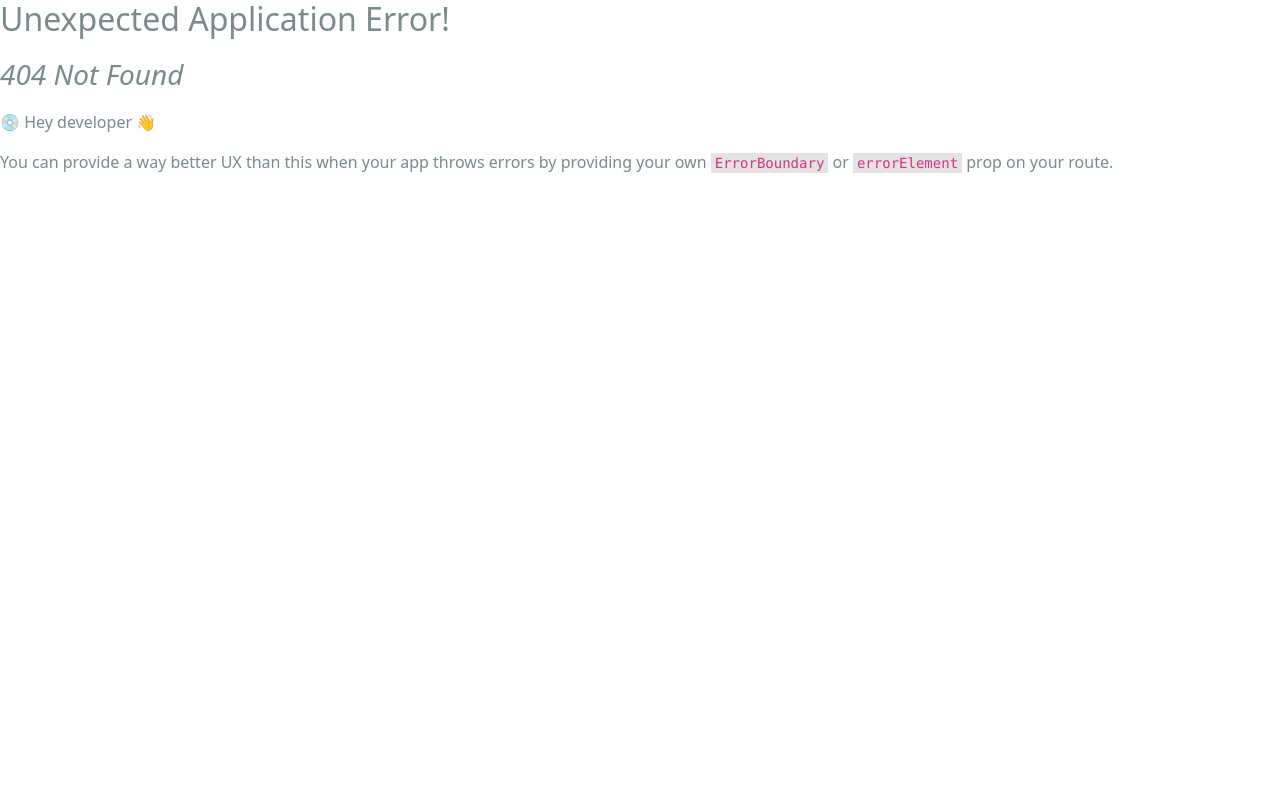
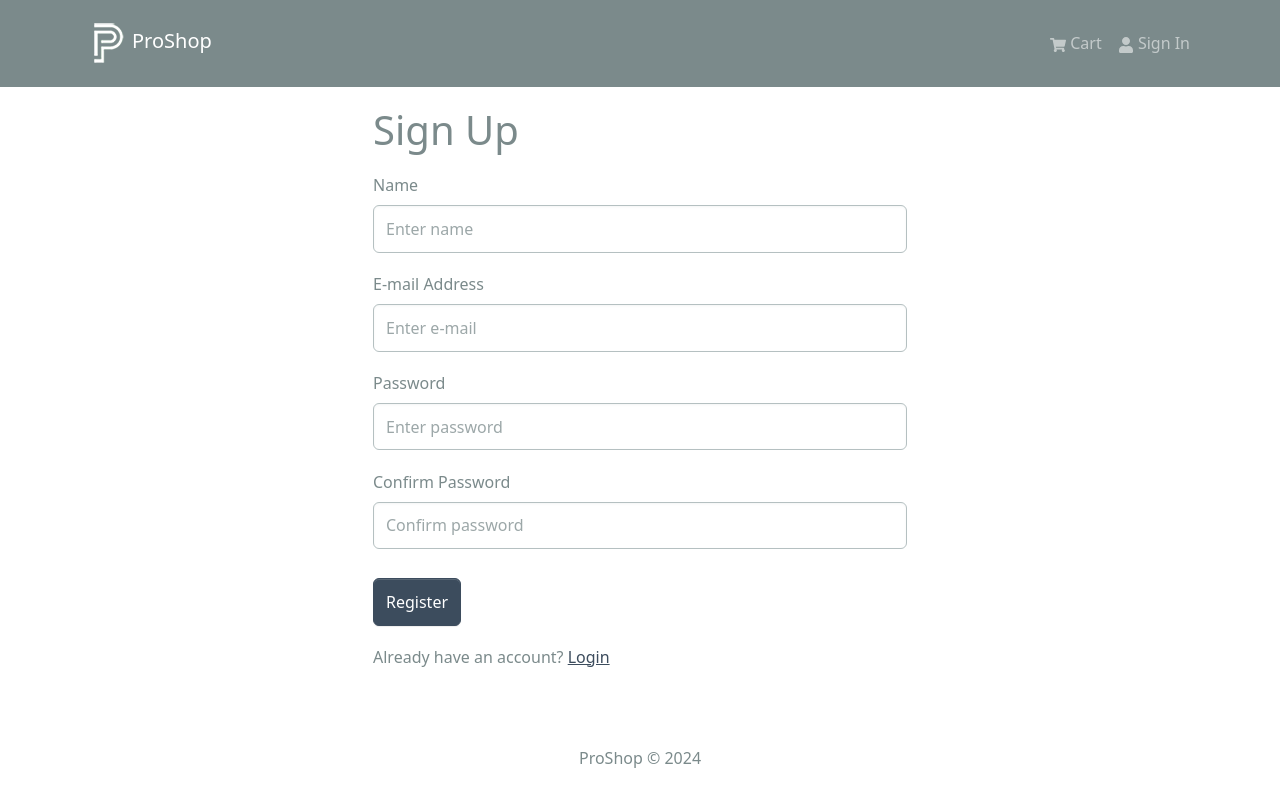
Before and after one commit to LarryDiego/ecommerce-proshop-v2, a React (Create React App) app in the folder frontend/: page /register in a window 1280 px wide. Before the commit this address had no page. Shown: the top 802 px of the page. Built offline with nearby package versions, Linux system fonts and the light colour scheme.

Commit message:
Frontend Authentication

```diff
--- a/frontend/package.json
+++ b/frontend/package.json
@@ -18,6 +18,7 @@
     "react-router-bootstrap": "^0.26.2",
     "react-router-dom": "^6.22.1",
     "react-scripts": "5.0.1",
+    "react-toastify": "^10.0.4",
     "web-vitals": "^2.1.4"
   },
   "scripts": {
--- a/frontend/src/App.js
+++ b/frontend/src/App.js
@@ -1,5 +1,7 @@
 import { Container } from 'react-bootstrap';
 import { Outlet } from 'react-router-dom';
+import {ToastContainer} from 'react-toastify'
+import 'react-toastify/dist/ReactToastify.css'
 import Header from './components/Header';
 import Footer from './components/Footer';
 
@@ -13,6 +15,7 @@ const App = () => {
         </Container>
       </main>
       <Footer />
+      <ToastContainer />
     </>
   );
 };
--- /dev/null
+++ b/frontend/src/components/FormContainer.jsx
@@ -0,0 +1,15 @@
+import {Container, Row, Col} from 'react-bootstrap'
+
+const FormContainer = ({children}) => {
+  return (
+    <Container>
+      <Row className='justify-content-md-center'>
+        <Col xs={12} md={6}>
+          {children}
+        </Col>
+      </Row>
+    </Container>
+  )
+}
+
+export default FormContainer
--- a/frontend/src/components/Header.jsx
+++ b/frontend/src/components/Header.jsx
@@ -1,11 +1,30 @@
-import { Badge, Navbar, Nav, Container } from 'react-bootstrap';
+import { useNavigate } from 'react-router-dom';
+import { Badge, Navbar, Nav, Container, NavDropdown } from 'react-bootstrap';
 import { FaShoppingCart, FaUser } from 'react-icons/fa';
 import { LinkContainer } from 'react-router-bootstrap';
-import { useSelector } from 'react-redux';
+import { useSelector, useDispatch } from 'react-redux';
+import { useLogoutMutation } from '../slices/usersApiSlice';
+import { logout } from '../slices/authSlice';
 import logo from '../assets/logo.png';
 
 const Header = () => {
   const { cartItems } = useSelector((state) => state.cart);
+  const { userInfo } = useSelector((state) => state.auth);
+
+  const dispatch = useDispatch();
+  const navigate = useNavigate();
+
+  const [logoutApiCall] = useLogoutMutation()
+
+  const logoutHandler = async () => {
+    try {
+      await logoutApiCall().unwrap();
+      dispatch(logout());
+      navigate('/login')
+    } catch (error) {
+      console.log(error);
+    }
+  };
 
   return (
     <header>
@@ -30,11 +49,22 @@ const Header = () => {
                   )}
                 </Nav.Link>
               </LinkContainer>
-              <LinkContainer to="/login">
-                <Nav.Link href="/login">
-                  <FaUser /> Sign In
-                </Nav.Link>
-              </LinkContainer>
+              {userInfo ? (
+                <NavDropdown title={userInfo.name} id="username">
+                  <LinkContainer to="/profile">
+                    <NavDropdown.Item>Profile</NavDropdown.Item>
+                  </LinkContainer>
+                  <NavDropdown.Item onClick={logoutHandler}>
+                    Logout
+                  </NavDropdown.Item>
+                </NavDropdown>
+              ) : (
+                <LinkContainer to="/login">
+                  <Nav.Link href="/login">
+                    <FaUser /> Sign In
+                  </Nav.Link>
+                </LinkContainer>
+              )}
             </Nav>
           </Navbar.Collapse>
         </Container>
--- a/frontend/src/index.js
+++ b/frontend/src/index.js
@@ -16,6 +16,8 @@ import reportWebVitals from './reportWebVitals';
 import HomeScreen from './screens/HomeScreen';
 import ProductScreen from './screens/ProductScreen';
 import CartScreen from './screens/CartScreen';
+import LoginScreen from './screens/LoginScreen';
+import RegisterScreen from './screens/RegisterScreen';
 
 const router = createBrowserRouter(
   createRoutesFromElements(
@@ -23,6 +25,8 @@ const router = createBrowserRouter(
       <Route index={true} path='/' element={<HomeScreen />} />
       <Route path='/product/:id' element={<ProductScreen />} />
       <Route path='/cart' element={<CartScreen />} />
+      <Route path='/login' element={<LoginScreen />} />
+      <Route path='/register' element={<RegisterScreen />} />
     </Route>
   )
 )
--- /dev/null
+++ b/frontend/src/screens/LoginScreen.jsx
@@ -0,0 +1,89 @@
+import { useState, useEffect } from 'react';
+import { Link, useLocation, useNavigate } from 'react-router-dom';
+import { Form, Button, Row, Col } from 'react-bootstrap';
+import { useDispatch, useSelector } from 'react-redux';
+import FormContainer from '../components/FormContainer';
+import Loader from '../components/Loader';
+import { useLoginMutation } from '../slices/usersApiSlice';
+import { setCredentials } from '../slices/authSlice';
+import { toast } from 'react-toastify';
+
+const LoginScreen = () => {
+  const [email, setEmail] = useState('');
+  const [password, setPassword] = useState('');
+
+  const dispatch = useDispatch();
+  const navigate = useNavigate();
+
+  const [login, { isLoading }] = useLoginMutation();
+
+  const { userInfo } = useSelector((state) => state.auth);
+
+  const { search } = useLocation();
+  const sp = new URLSearchParams(search);
+  const redirect = sp.get('redirect') || '/';
+
+  useEffect(() => {
+    if (userInfo) {
+      navigate(redirect);
+    }
+  }, [userInfo, redirect, navigate]);
+
+  const submitHandler = async (e) => {
+    e.preventDefault();
+    try {
+      const res = await login({ email, password }).unwrap();
+      dispatch(setCredentials({ ...res }));
+      navigate(redirect);
+    } catch (error) {
+      toast.error(error?.data?.message || error.error);
+    }
+  };
+
+  return (
+    <FormContainer>
+      <h1>Sign In</h1>
+
+      <Form onSubmit={submitHandler}>
+        <Form.Group controlId="email" className="my-3">
+          <Form.Label>E-mail Address</Form.Label>
+          <Form.Control
+            type="email"
+            placeholder="Enter e-mail"
+            value={email}
+            onChange={(e) => setEmail(e.target.value)}
+          ></Form.Control>
+        </Form.Group>
+
+        <Form.Group controlId="password" className="my-3">
+          <Form.Label>Password</Form.Label>
+          <Form.Control
+            type="password"
+            placeholder="Enter password"
+            value={password}
+            onChange={(e) => setPassword(e.target.value)}
+          ></Form.Control>
+        </Form.Group>
+
+        <Button
+          type="submit"
+          variant="primary"
+          className="mt-2"
+          disabled={isLoading}
+        >
+          Sign In
+        </Button>
+
+        {isLoading && <Loader />}
+      </Form>
+
+      <Row className="py-3">
+        <Col>
+          New Customer? <Link to={redirect ? `/register?redirect=${redirect}` : '/register'}>Register</Link>
+        </Col>
+      </Row>
+    </FormContainer>
+  );
+};
+
+export default LoginScreen;
--- /dev/null
+++ b/frontend/src/screens/RegisterScreen.jsx
@@ -0,0 +1,118 @@
+import { useState, useEffect } from 'react';
+import { Link, useLocation, useNavigate } from 'react-router-dom';
+import { Form, Button, Row, Col } from 'react-bootstrap';
+import { useDispatch, useSelector } from 'react-redux';
+import FormContainer from '../components/FormContainer';
+import Loader from '../components/Loader';
+import { useRegisterMutation } from '../slices/usersApiSlice';
+import { setCredentials } from '../slices/authSlice';
+import { toast } from 'react-toastify';
+
+const RegisterScreen = () => {
+  const [name, setName] = useState('');
+  const [email, setEmail] = useState('');
+  const [password, setPassword] = useState('');
+  const [confirmPassword, setConfirmPassword] = useState('');
+
+  const dispatch = useDispatch();
+  const navigate = useNavigate();
+
+  const [register, { isLoading }] = useRegisterMutation();
+
+  const { userInfo } = useSelector((state) => state.auth);
+
+  const { search } = useLocation();
+  const sp = new URLSearchParams(search);
+  const redirect = sp.get('redirect') || '/';
+
+  useEffect(() => {
+    if (userInfo) {
+      navigate(redirect);
+    }
+  }, [userInfo, redirect, navigate]);
+
+  const submitHandler = async (e) => {
+    e.preventDefault();
+    if (password !== confirmPassword) {
+      toast.error('Passwords do not match');
+    } else {
+      try {
+        const res = await register({ name, email, password }).unwrap();
+        dispatch(setCredentials({ ...res }));
+        navigate(redirect);
+      } catch (error) {
+        toast.error(error?.data?.message || error.error);
+      }
+    }
+  };
+
+  return (
+    <FormContainer>
+      <h1>Sign Up</h1>
+
+      <Form onSubmit={submitHandler}>
+        <Form.Group controlId="name" className="my-3">
+          <Form.Label>Name</Form.Label>
+          <Form.Control
+            type="text"
+            placeholder="Enter name"
+            value={name}
+            onChange={(e) => setName(e.target.value)}
+          ></Form.Control>
+        </Form.Group>
+
+        <Form.Group controlId="email" className="my-3">
+          <Form.Label>E-mail Address</Form.Label>
+          <Form.Control
+            type="email"
+            placeholder="Enter e-mail"
+            value={email}
+            onChange={(e) => setEmail(e.target.value)}
+          ></Form.Control>
+        </Form.Group>
+
+        <Form.Group controlId="password" className="my-3">
+          <Form.Label>Password</Form.Label>
+          <Form.Control
+            type="password"
+            placeholder="Enter password"
+            value={password}
+            onChange={(e) => setPassword(e.target.value)}
+          ></Form.Control>
+        </Form.Group>
+
+        <Form.Group controlId="confirmPassword" className="my-3">
+          <Form.Label>Confirm Password</Form.Label>
+          <Form.Control
+            type="password"
+            placeholder="Confirm password"
+            value={confirmPassword}
+            onChange={(e) => setConfirmPassword(e.target.value)}
+          ></Form.Control>
+        </Form.Group>
+
+        <Button
+          type="submit"
+          variant="primary"
+          className="mt-2"
+          disabled={isLoading}
+        >
+          Register
+        </Button>
+
+        {isLoading && <Loader />}
+      </Form>
+
+      <Row className="py-3">
+        <Col>
+          Already have an account?{' '}
+          <Link to={redirect ? `/login?redirect=${redirect}` : '/login'}>
+            Login
+          </Link>
+        </Col>
+      </Row>
+    </FormContainer>
+  );
+};
+
+export default RegisterScreen;
--- /dev/null
+++ b/frontend/src/slices/authSlice.js
@@ -0,0 +1,26 @@
+import { createSlice } from '@reduxjs/toolkit';
+
+const initialState = {
+  userInfo: localStorage.getItem('userInfo')
+    ? JSON.parse(localStorage.getItem('userInfo'))
+    : null,
+};
+
+const authSlice = createSlice({
+  name: 'auth',
+  initialState,
+  reducers: {
+    setCredentials: (state, action) => {
+      state.userInfo = action.payload;
+      localStorage.setItem('userInfo', JSON.stringify(action.payload));
+    },
+    logout: (state, action) => {
+      state.userInfo = null;
+      localStorage.removeItem('userInfo');
+    },
+  },
+});
+
+export const { setCredentials, logout } = authSlice.actions;
+
+export default authSlice.reducer;
--- /dev/null
+++ b/frontend/src/slices/usersApiSlice.js
@@ -0,0 +1,29 @@
+import { USERS_URL } from '../constants';
+import { apiSlice } from './apiSlice';
+
+export const usersApiSlice = apiSlice.injectEndpoints({
+  endpoints: (builder) => ({
+    login: builder.mutation({
+      query: (data) => ({
+        url: `${USERS_URL}/auth`,
+        method: 'POST',
+        body: data,
+      }),
+    }),
+    register: builder.mutation({
+      query: (data) => ({
+        url: `${USERS_URL}`,
+        method: 'POST',
+        body: data,
+      }),
+    }),
+    logout: builder.mutation({
+      query: () => ({
+        url: `${USERS_URL}/logout`,
+        method: 'POST',
+      }),
+    }),
+  }),
+});
+
+export const { useLoginMutation, useRegisterMutation, useLogoutMutation } = usersApiSlice;
--- a/frontend/src/store.js
+++ b/frontend/src/store.js
@@ -1,11 +1,13 @@
 import { configureStore } from '@reduxjs/toolkit';
 import { apiSlice } from './slices/apiSlice';
 import cartSliceReducer from './slices/cartSlice';
+import authSliceReducer from './slices/authSlice';
 
 const store = configureStore({
   reducer: {
     [apiSlice.reducerPath]: apiSlice.reducer,
-    cart: cartSliceReducer
+    cart: cartSliceReducer,
+    auth: authSliceReducer,
   },
   middleware: (getDefaultMiddleware) =>
     getDefaultMiddleware().concat(apiSlice.middleware),
```
Also changed, not shown: 1 other file (tests, documents, lock files or other folders).
